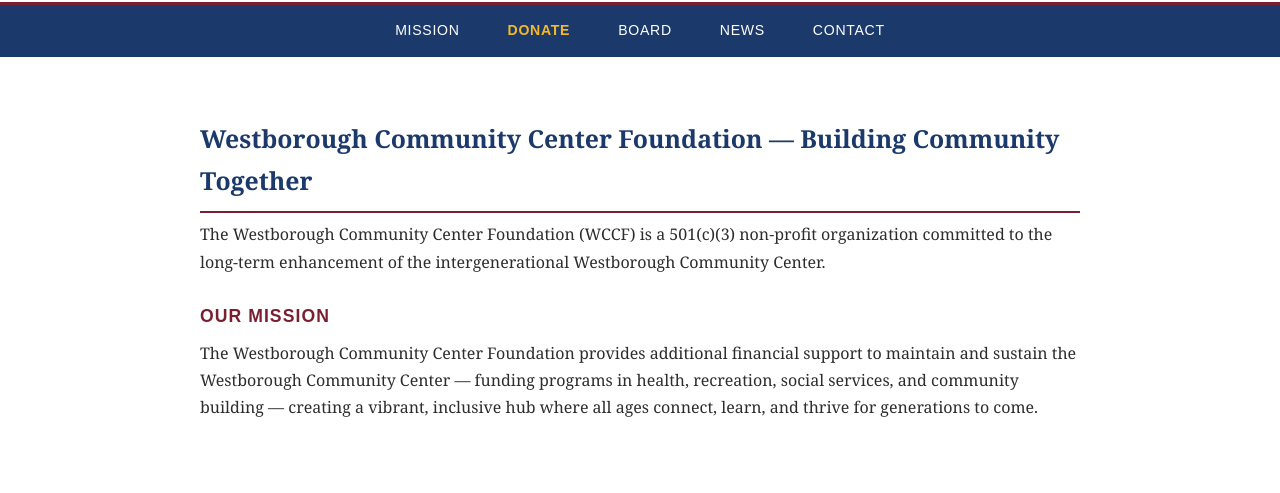
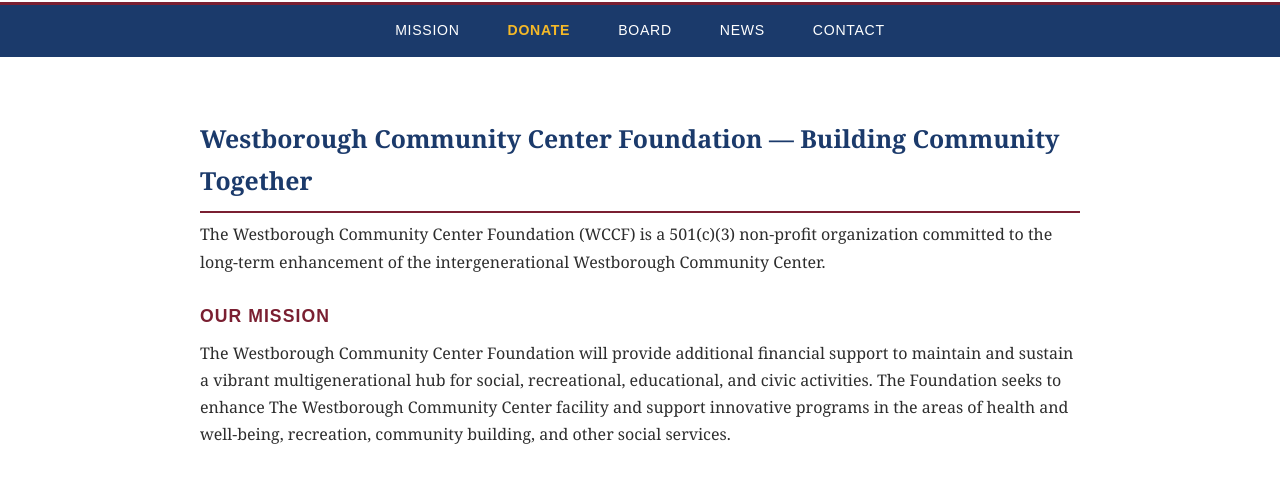
Before and after one commit to WCCFoundation/donation, a plain HTML site: page index.html in a window 1280 px wide. Shown: the part 459-952 px from the top of the page. Drawn offline with Linux system fonts and the light colour scheme.

Commit message:
Update mission

```diff
--- a/index.html
+++ b/index.html
@@ -382,7 +382,7 @@
     <p>The Westborough Community Center Foundation (WCCF) is a 501(c)(3) non-profit organization committed to the long-term enhancement of the intergenerational Westborough Community Center.</p>
 
     <h3>Our Mission</h3>
-    <p>The Westborough Community Center Foundation provides additional financial support to maintain and sustain the Westborough Community Center — funding programs in health, recreation, social services, and community building — creating a vibrant, inclusive hub where all ages connect, learn, and thrive for generations to come.</p>
+    <p>The Westborough Community Center Foundation will provide additional financial support to maintain and sustain a vibrant multigenerational hub for social, recreational, educational, and civic activities. The Foundation seeks to enhance The Westborough Community Center facility and support innovative programs in the areas of health and well-being, recreation, community building, and other social services.</p>
   </div>
 </section>
 
```
